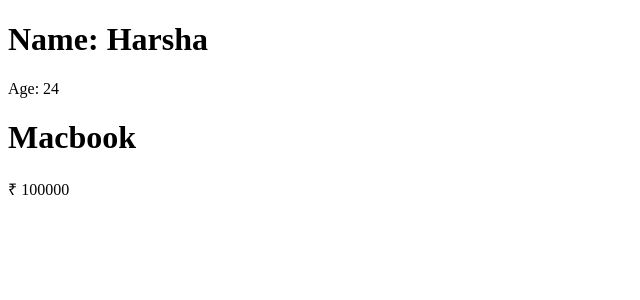
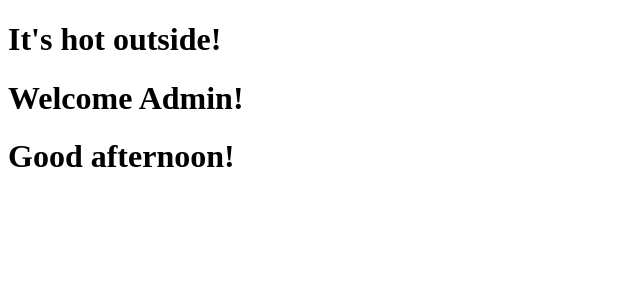
Before and after one commit to T-Harsha-Vardhan/reactjs, a React (Vite) app: page / in a window 1280 px wide. Shown: the top 300 px of the page, without its empty margins (0-640 px from the left). Built offline with nearby package versions, Linux system fonts and the light colour scheme.

Commit message:
Exercise 08: Styling Components in React

```diff
--- a/src/App.jsx
+++ b/src/App.jsx
@@ -1,11 +1,13 @@
-import Person from "./components/Person";
-import Product from "./components/Product";
+import Weather from "./components/Weather";
+import UserStatus from "./components/UserStatus";
+import Greeting from "./components/Greeting";
 
 const App = () => {
   return (
     <div>
-      <Person name="Harsha" age="24" />
-      <Product name="Macbook" price="100000" />
+      <Weather temp={38} />
+      <UserStatus loggedIn isAdmin />
+      <Greeting timeOfDay="afternoon" />
     </div>
   );
 };
--- a/src/components/Greeting.jsx
+++ b/src/components/Greeting.jsx
@@ -1,14 +1,9 @@
-const Greeting = () => {
-  const name = "Harsha";
-  const date = new Date();
-  return (
-    <div>
-      <h1>Hello {name}</h1>
-      <p>
-        {date.getDate()} {date.getMonth()} {date.getFullYear()}
-      </p>
-    </div>
-  );
+const Greeting = ({ timeOfDay }) => {
+  if (timeOfDay === "morning") {
+    return <h1>Good morning!</h1>;
+  } else if (timeOfDay === "afternoon") {
+    return <h1>Good afternoon!</h1>;
+  }
 };
 
 export default Greeting;
--- /dev/null
+++ b/src/components/UserStatus.jsx
@@ -0,0 +1,5 @@
+const UserStatus = ({ loggedIn, isAdmin }) => {
+  return loggedIn && isAdmin ? <h1>Welcome Admin!</h1> : <h1>Welcome User</h1>;
+};
+
+export default UserStatus;
--- /dev/null
+++ b/src/components/Weather.jsx
@@ -0,0 +1,11 @@
+const Weather = ({ temp }) => {
+  if (temp < 15) {
+    return <h1>It's cold outside!</h1>;
+  } else if (temp >= 15 && temp <= 25) {
+    return <h1>It's nice outside!</h1>;
+  }
+
+  return <h1>It's hot outside!</h1>;
+};
+
+export default Weather;
```
